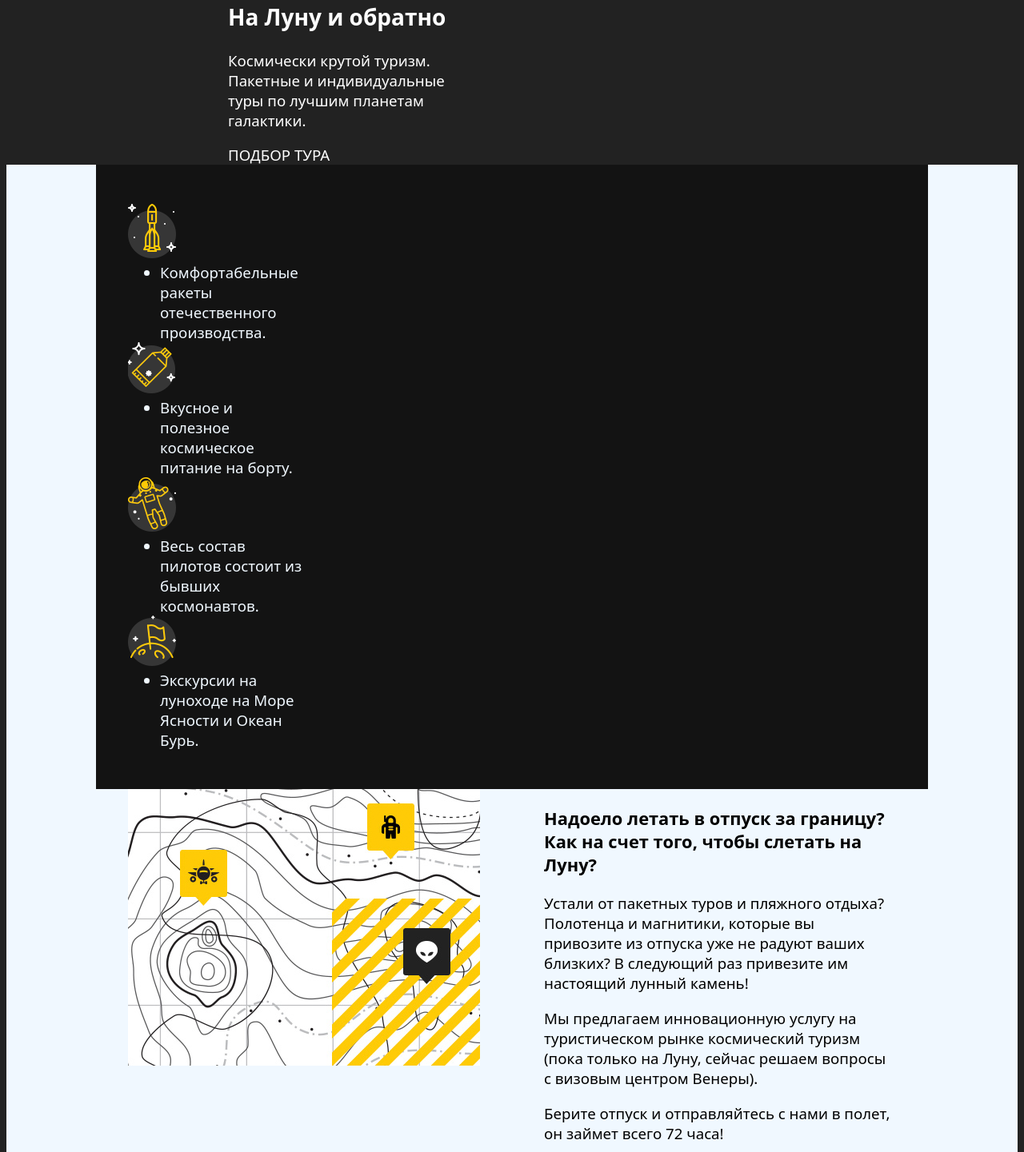
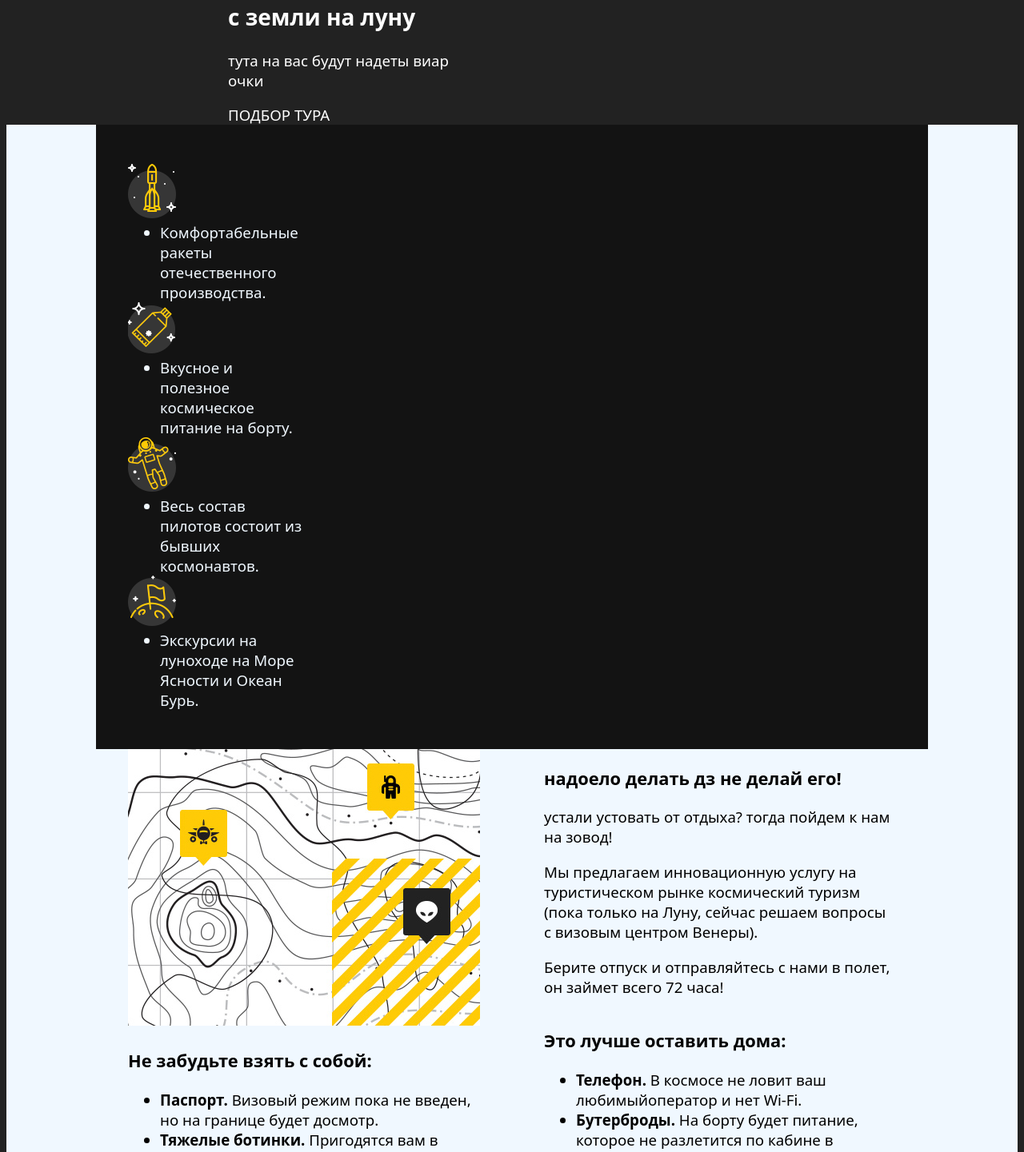
Before and after one commit to tabburetka/tabburetka.github.io, a plain HTML site: page index.html in a window 1280 px wide. Shown: the part 92-1533 px from the top of the page at 80% size. Drawn offline with Linux system fonts and the light colour scheme.

Commit message:
Add files via upload

```diff
--- a/index.html
+++ b/index.html
@@ -23,9 +23,9 @@
             <section class="header-content">
                 <div class="column header-title">
                     <div>
-                        <h1>На Луну и обратно</h1>
+                        <h1>c земли на луну</h1>
                         <p>
-                            Космически крутой туризм. Пакетные и индивидуальные туры по лучшим планетам галактики.
+                            тута на вас будут надеты виар очки
                         </p>
                         <a>ПОДБОР ТУРА</a>
                     </div>
@@ -67,9 +67,9 @@
                 </div>
                 <div class="content-column">
                     <div>
-                        <h3>Надоело летать в отпуск за границу? Как на счет того, чтобы слетать на Луну?</h3>
+                        <h3>надоело делать дз не делай его!</h3>
                         <p>
-                            Устали от пакетных туров и пляжного отдыха? Полотенца и магнитики, которые вы привозите из отпуска уже не радуют ваших близких? В следующий раз привезите им настоящий лунный камень!
+                            устали устовать от отдыха? тогда пойдем к нам на зовод!
                         </p>
                         <p>
                             Мы предлагаем инновационную услугу на туристическом рынке космический туризм (пока только на Луну, сейчас решаем вопросы с визовым центром Венеры).
```
